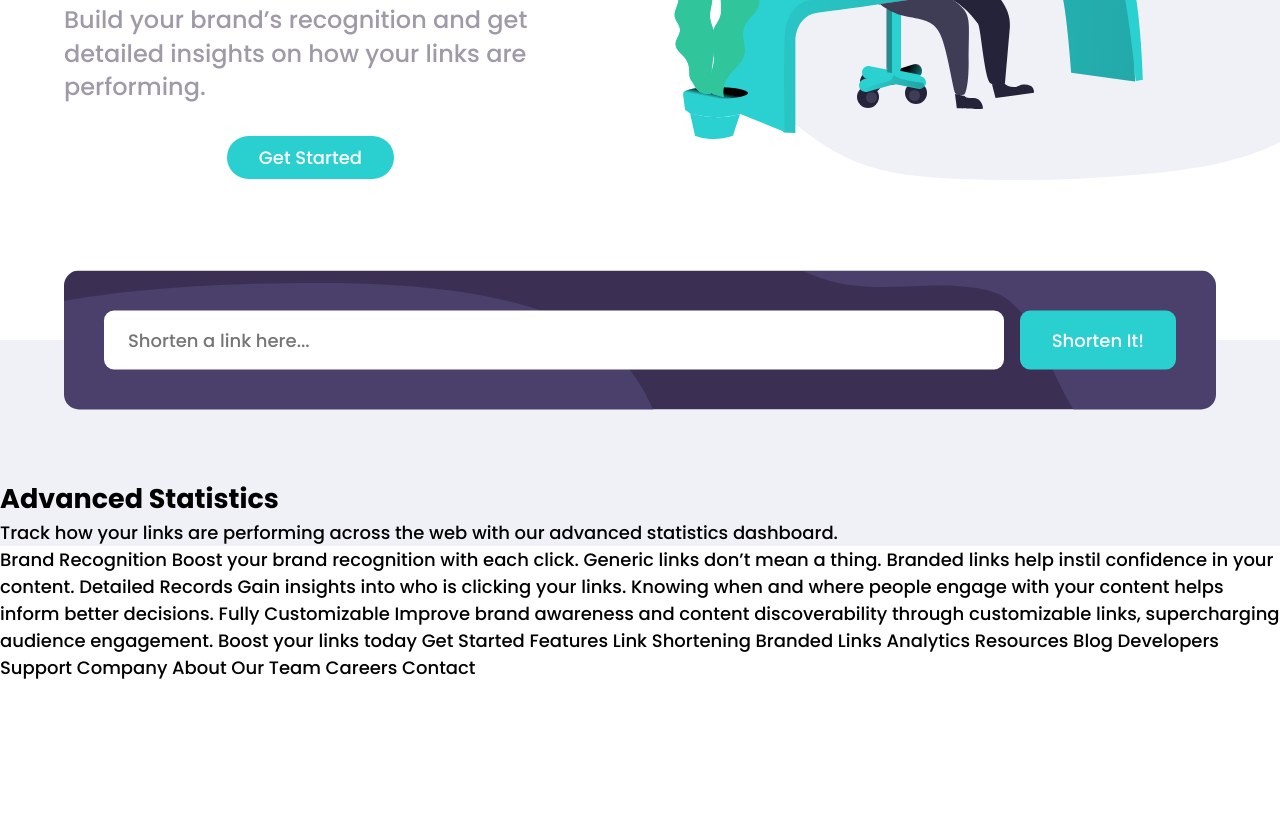
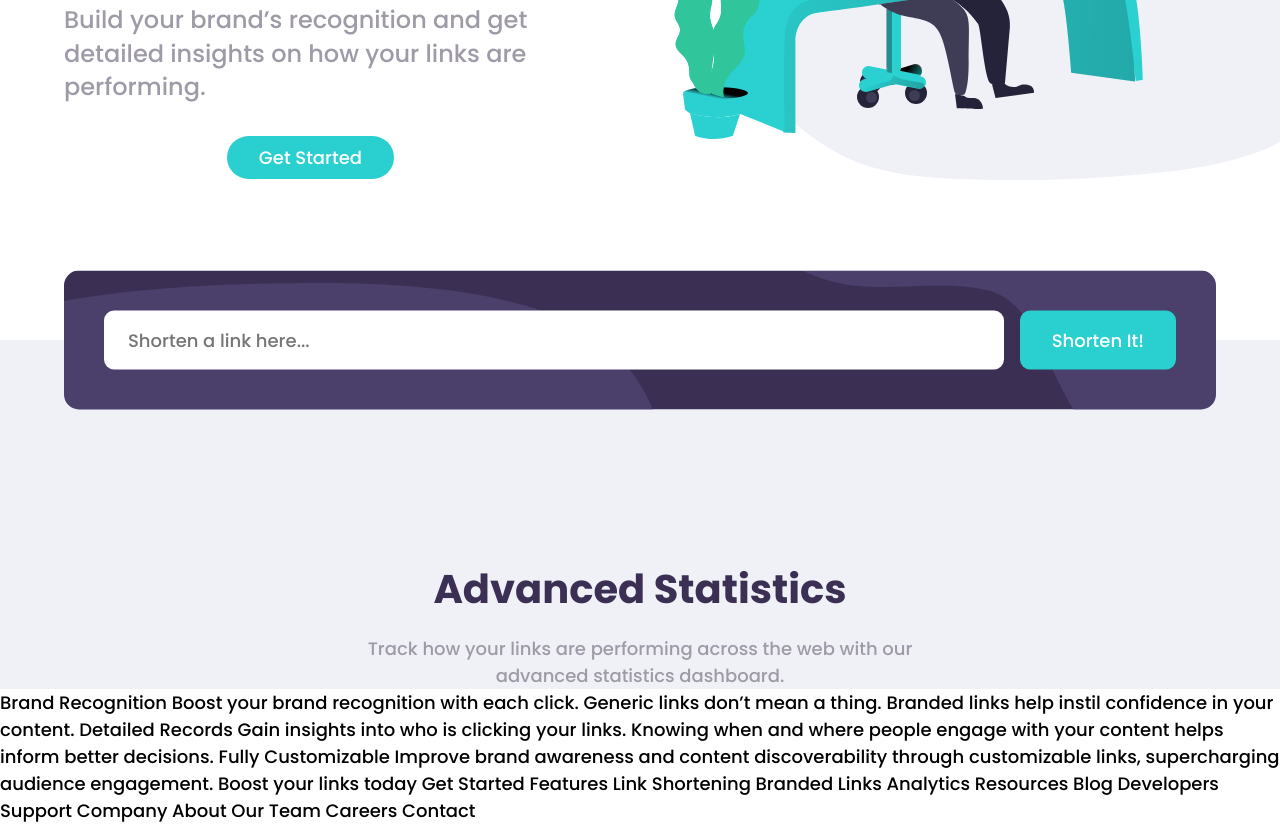
Before and after one commit to killian-dv/frontend-mentor-url-shortening-api-master, a plain HTML site: page index.html in a window 1280 px wide. Shown: the part 409-1233 px from the top of the page. Before the commit the page ends 1090 px from the top, so only its background shows below. Drawn offline with Linux system fonts and the light colour scheme.

Commit message:
section stats

```diff
--- a/css/_main.scss
+++ b/css/_main.scss
@@ -107,4 +107,21 @@ main {
             }
         }
     }
+    #section-3 {
+        background-color: #eff1f7;
+        padding-top: 5rem;
+        h2 {
+            @include titre($violet);
+            margin-bottom: 1rem;
+        }
+        p {
+            color: $grayish-violet;
+            text-align: center;
+            margin: auto;
+            width: 90%;
+            @media screen and (min-width: 768px) {
+                max-width: 50%;
+            }
+        }
+    }
 }
--- a/css/_mixins.scss
+++ b/css/_mixins.scss
@@ -5,6 +5,16 @@
     gap: $gap;
     flex-direction: $direction;
     flex-wrap: $wrap;
+}
+
+@mixin titre($color){
+    font-size: 1.5rem;
+    font-weight: 700;
+    color: $color;
+    text-align: center;
+    @media screen and (min-width: 768px) {
+        font-size: 2.5rem;
+    }
 }
 
 %sectionStyle {
--- a/index.html
+++ b/index.html
@@ -50,10 +50,10 @@
         <input type="text" placeholder="Shorten a link here...">
         <button>Shorten It!</button>
       </form>
-      <div class="content">
-        <h1>Advanced Statistics</h1>
-        <p>Track how your links are performing across the web with our advanced statistics dashboard.</p>
-      </div>
+    </section>
+    <section id="section-3">
+      <h2>Advanced Statistics</h2>
+      <p>Track how your links are performing across the web with our advanced statistics dashboard.</p>
     </section>
   </main>
 
```
Also changed, not shown: css/style.css, 1 other file.
